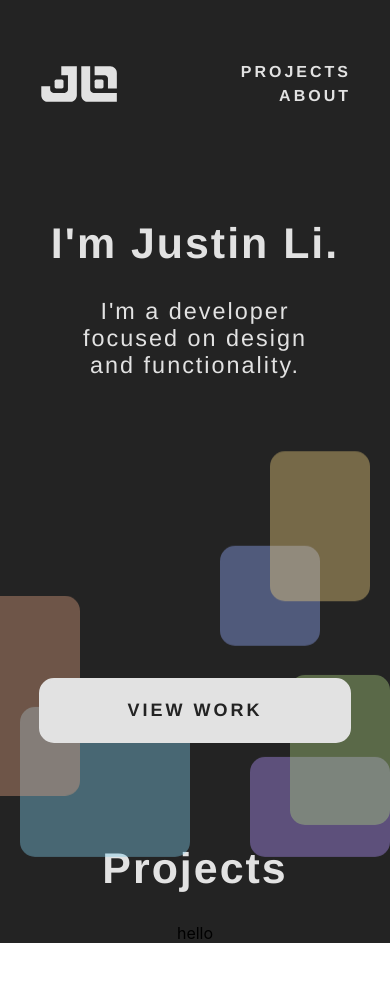
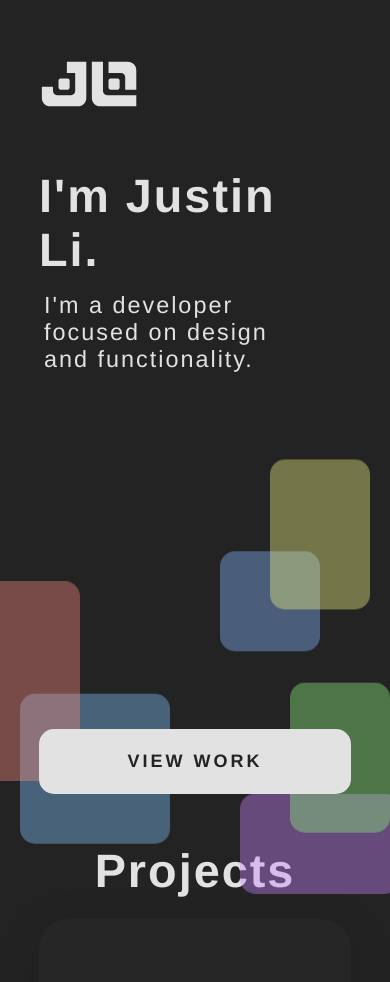
Before and after one commit to PolyWorm/Portfolio, a Next.js app: page / in a window 390 px wide. Shown: the top 982 px of the page. Before the commit the page ends 959 px from the top, so only its background shows below. Built offline with nearby package versions, Linux system fonts and the light colour scheme.

Commit message:
changed text behavior on main page

```diff
--- a/components/Project.js
+++ b/components/Project.js
@@ -4,6 +4,8 @@ export default function Project() {
     return (
         <div className={styles.back}>
             <div className={styles.content}>
+                <div className={styles.img}></div>
+                <h1 className={styles.title}></h1>
 
             </div>
         </div>
--- a/pages/index.js
+++ b/pages/index.js
@@ -2,8 +2,12 @@ import Head from 'next/head'
 import Image from 'next/image'
 import styles from '../styles/Home.module.css'
 import Navbar from '../components/Navbar.js'
+import Project from '../components/Project.js'
+import { useRef } from 'react'
 
 export default function Home() {
+  const projectRef = useRef(null)
+  const executeScroll = () => projectRef.current.scrollIntoView()
   return (
     <div>
       <Head>
@@ -22,10 +26,11 @@ export default function Home() {
                 focused on design <br/>
                 and functionality.
             </p>
-          <button className={styles.projectbutton}>
-            VIEW WORK
-          </button>
-            <div className={styles.mobileanimation}>
+            <button className={styles.projectbutton} onClick={executeScroll}>
+              VIEW WORK
+            </button>
+          </div>
+          <div className={styles.mobileanimation}>
               <div className={styles.mobilebubble1}/>
               <div className={styles.mobilebubble2}/>
               <div className={styles.mobilebubble3}/>
@@ -33,7 +38,6 @@ export default function Home() {
               <div className={styles.mobilebubble5}/>
               <div className={styles.mobilebubble6}/>
             </div>
-          </div>
           <div className={styles.graphic}>
             <div className={styles.graphicwrapper}>
               <div className={styles.bubble1}/>
@@ -47,8 +51,9 @@ export default function Home() {
           </div>
         </div>
         <div className={styles.projects}>
-          <h1 className={styles.heading}>Projects</h1>
-          <p>hello</p>
+          <h1 className={styles.heading} ref={projectRef}>Projects</h1>
+          <Project></Project>
+          <Project></Project>
         </div>
       </div>
   )
--- a/styles/Home.module.css
+++ b/styles/Home.module.css
@@ -12,6 +12,7 @@
   width: 50%;
   height: 80%;
   padding-top: 100px;
+  position: relative;
 }
 .graphic {
   width: 50%;
@@ -70,18 +71,19 @@
   right: 50px;
   position: absolute;
   background-image: url("/justinface.svg");
+  animation: bubbleup 3s ease-in-out 0.2s infinite alternate;
 }
 .bubble1 {
   opacity: 0%;
   width: 100px;
-  height: 100px;
+  height: 110px;
   border-radius: 15px;
   background: #474747;
   position: absolute;
-  top: 70px;
+  top: 75px;
   right: 220px;
   animation: fadein 0.3s ease-in 0.3s forwards, bubbleup 2s ease-in-out 0s infinite alternate,
-  colorchange 4s linear 0s infinite alternate-reverse;
+  colorchange 2.6s linear 0s infinite alternate-reverse;
 }
 .bubble2 {
   opacity: 0%;
@@ -145,12 +147,12 @@
 }
 .mobilebubble1 {
   opacity: 0%;
-  width: 170px;
+  width: 150px;
   height: 150px;
   border-radius: 15px;
   background: #474747;
   position: absolute;
-  bottom: 0px;
+  bottom: 20px;
   left: 20px;
   animation: fadein 0.3s ease-in 0.3s forwards, bubbleup 2s ease-in-out 0s infinite alternate,
   colorchange 4s linear 0s infinite alternate-reverse;
@@ -162,20 +164,20 @@
   border-radius: 15px;
   background: #474747;
   position: absolute;
-  bottom: 50px;
+  bottom: 70px;
   left: -20px;
   animation: fadein 1s ease-in 0.1s forwards, bubbleup 2s ease-in-out 1s infinite alternate,
   colorchange2 4s linear 0s infinite alternate;
 }
 .mobilebubble3 {
   opacity: 0%;
-  width: 140px;
+  width: 160px;
   height: 100px;
   border-radius: 15px;
   background: #474747;
   position: absolute;
-  bottom: 0px;
-  right: 0px;
+  bottom: -30px;
+  right: -10px;
   animation: fadein 1s ease-in 0.2s forwards, bubbleup 2s ease-in-out 0s infinite alternate,
   colorchange 3s linear 0s infinite alternate-reverse;
 }
@@ -222,7 +224,7 @@
 }
 @keyframes bubbleup {
   100% {
-    transform: translateY(15px);
+    transform: translateY(20px);
   }
 }
 @keyframes colorchange {
@@ -261,26 +263,24 @@
   .info {
     width: 100%;
     height: 100%;
-    padding-top: 50px;
+    padding-top: 0px;
   }
   .heading {
-    text-align: center;
-    font-size: 11vw;
+    margin-bottom: 15px;
+    font-size: 12vw;
   }
   .bodytext {
-    text-align: center;
     font-size: 6vw;
     line-height: 7vw;
+
   }
   .projectbutton {
     background: #e2e2e2;
     color: #232323;
     width: 80vw;
-    bottom: 12vh;
     z-index: 100;
-  }
-  .heading {
-    margin-bottom: 30px;
+    margin-top: 20px;
+    bottom: 50px;
   }
 }
 @media (max-height: 500px) {
--- a/styles/Navbar.module.css
+++ b/styles/Navbar.module.css
@@ -34,9 +34,14 @@
     .buttons {
         flex-direction: column;
         text-align: end;
+        display: none;
     }
     .link {
         padding-top: 3px;
         padding-bottom: 3px;
     }
+    .logo {
+        width: 100px;
+        height: 100px;
+    }
   }
--- a/styles/Project.module.css
+++ b/styles/Project.module.css
@@ -0,0 +1,16 @@
+.back {
+    width: 100vw;
+    height: 80vh;
+    justify-content: center;
+}
+.content {
+    width: 80vw;
+    height: 80vh;
+    background: #262626;
+    margin: 0 auto;
+    margin-top: 0px;
+
+    border-radius: 30px;
+    filter: drop-shadow(0px 10px 20px rgba(0, 0, 0, 0.1));
+
+}
--- a/styles/globals.css
+++ b/styles/globals.css
@@ -4,6 +4,7 @@ body {
   margin: 0;
   font-family: -apple-system, BlinkMacSystemFont, Segoe UI, Roboto, Oxygen,
     Ubuntu, Cantarell, Fira Sans, Droid Sans, Helvetica Neue, sans-serif;
+  scroll-behavior: smooth;
 }
 
 a {
```
